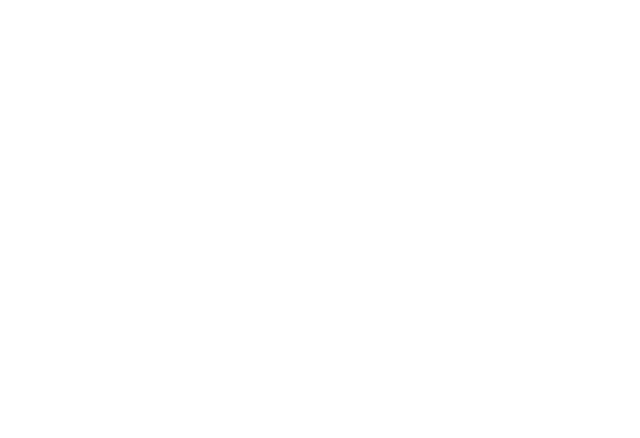
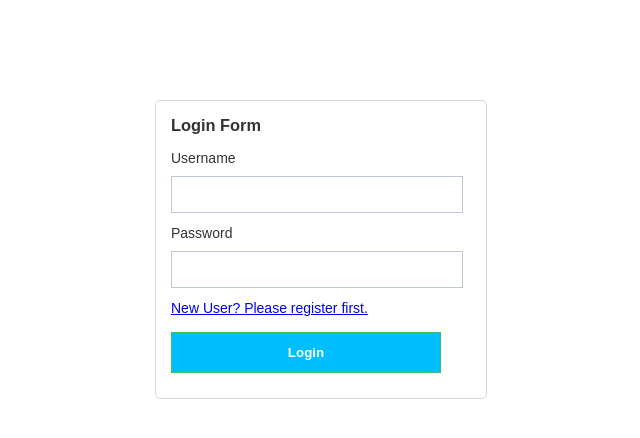
Before and after one commit to VaruntejaVudari/member-reg-portal-ui, a React (Create React App) app: page / in a window 1280 px wide. Shown: the top 438 px of the page, without its empty margins (319-959 px from the left). Built offline with nearby package versions, Linux system fonts and the light colour scheme.

Commit message:
Updated App.js file
Updated App.js file for search claims

```diff
--- a/src/App.js
+++ b/src/App.js
@@ -6,6 +6,7 @@ import Claims from "./claims/Claims";
 import RegisterForm from "./registration/RegisterForm";
 import Loginform from "./login/Loginform";
 import Claimsform from "./claims/Claimsform";
+import SearchClaims from "./claims/SearchClaims";
 
 function App() {
 
@@ -19,6 +20,8 @@ function App() {
         <Route path="/registerform" component={RegisterForm}></Route>
         <Route path="/loginform" component={Loginform}></Route>
         <Route path="/claimsform" component={Claimsform}></Route>
+        <Route path="/searchclaims" component={SearchClaims}></Route>
+        <Route path="/" base component={Loginform}></Route>
       </Switch>
     </Router>
   );
```
